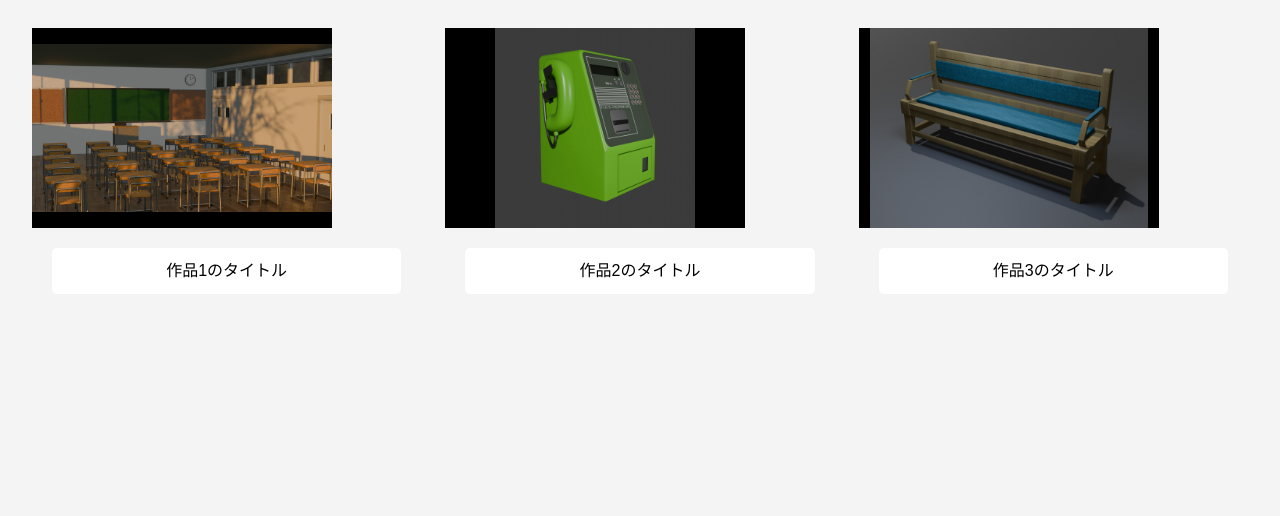
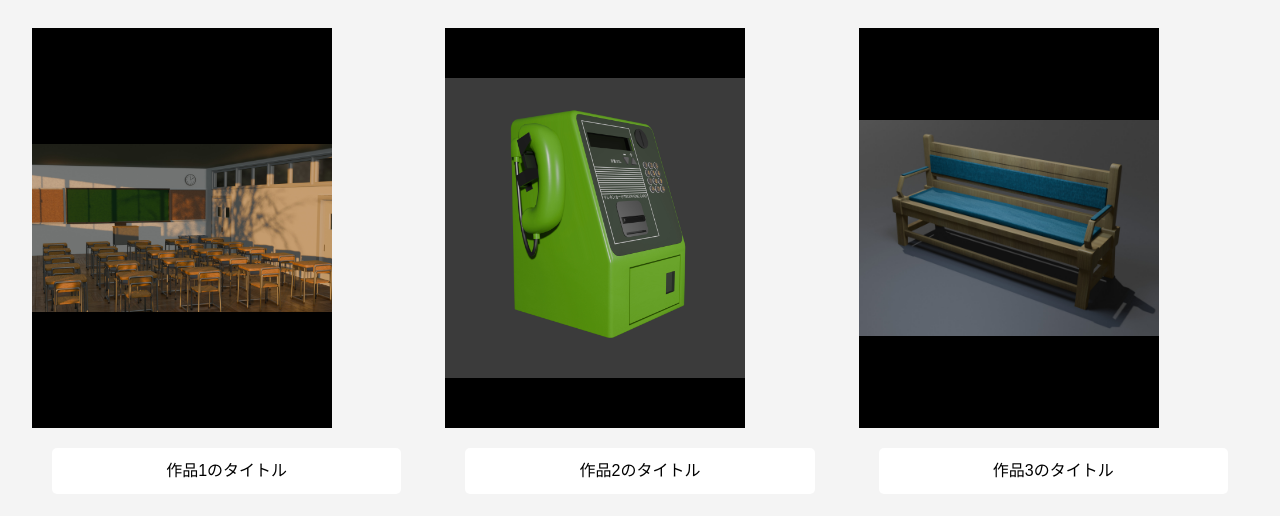
Before and after one commit to harukyabe2/harukyabe2.github.io, a plain HTML site: page blender.html in a window 1280 px wide. Shown: the part 116-632 px from the top of the page. Drawn offline with Linux system fonts and the light colour scheme.

Commit message:
Update styles.css

```diff
--- a/styles.css
+++ b/styles.css
@@ -74,7 +74,7 @@ h2 {
 .img-item {
     background-color: #000;
     width: 300px;
-    height: 200px;
+    height: 400px; /* 3:4のアスペクト比 */
     display: flex;
     justify-content: center;
     align-items: center;
```
